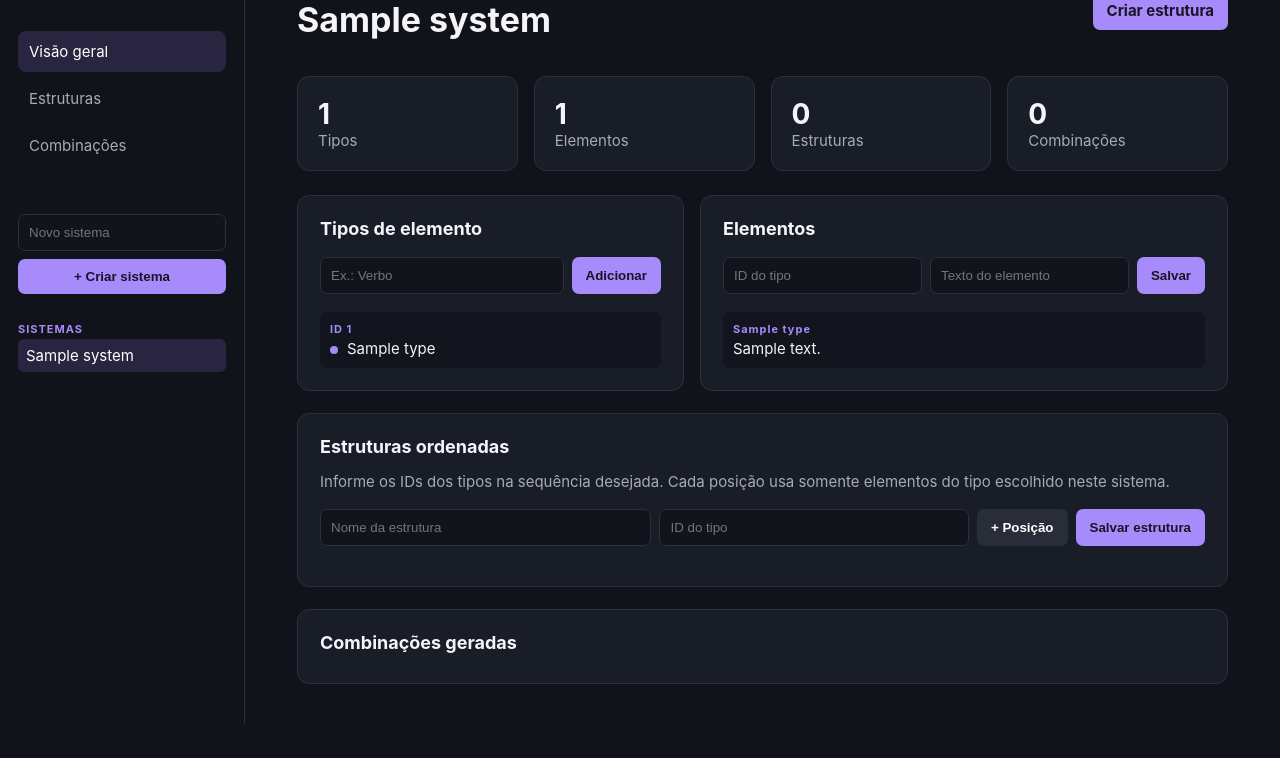
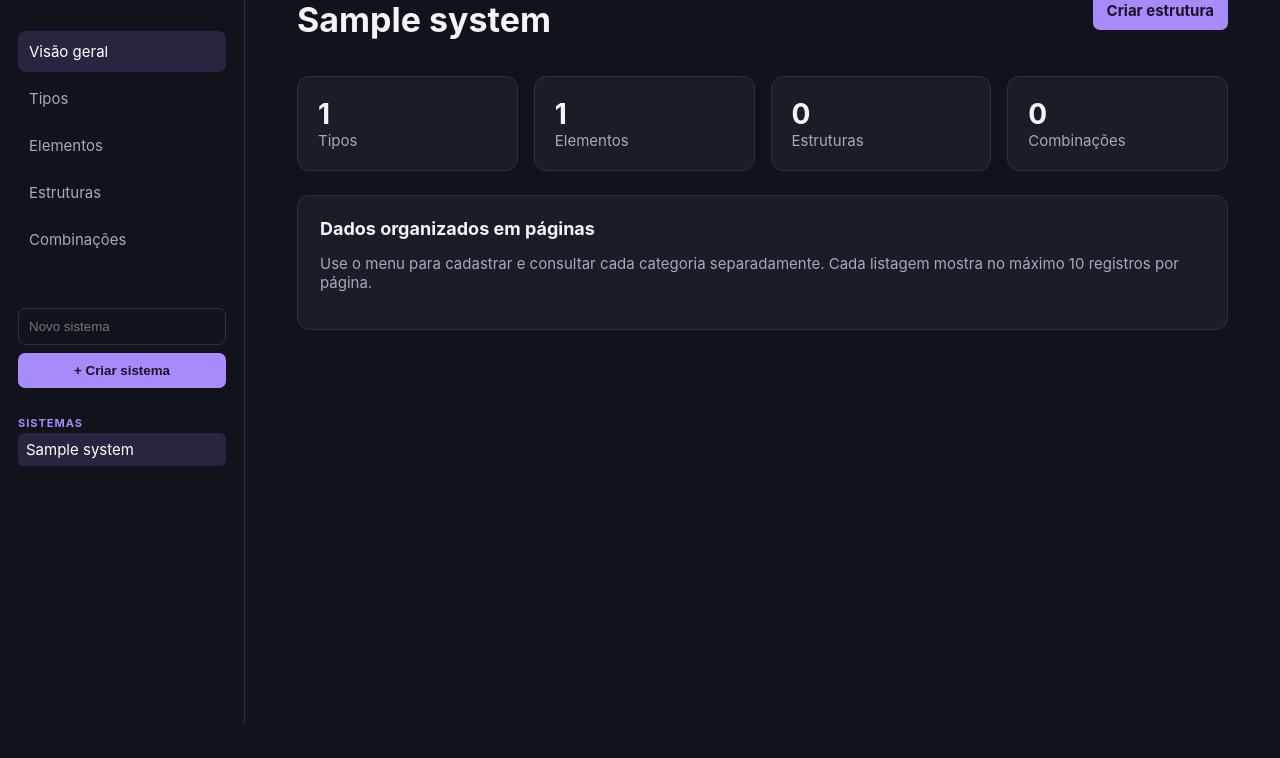
Before and after one commit to lirousme/variations, a PHP site: page / in a window 1280 px wide. Shown: the part 76-834 px from the top of the page. After the commit the page ends 800 px from the top, so only its background shows below. Run offline with PHP 8.4, Linux system fonts and the light colour scheme; tables that the repository leaves empty hold one stand-in row (values such as "Sample post").

Commit message:
Separate paginated data listings

```diff
--- a/database/schema.sql
+++ b/database/schema.sql
@@ -12,6 +12,7 @@ CREATE TABLE element_types (
   name VARCHAR(120) NOT NULL,
   created_at TIMESTAMP NOT NULL DEFAULT CURRENT_TIMESTAMP,
   UNIQUE KEY unique_type_per_system (system_id, name),
+  INDEX idx_types_system_id (system_id, id),
   CONSTRAINT fk_type_system FOREIGN KEY (system_id) REFERENCES systems(id) ON DELETE CASCADE
 ) ENGINE=InnoDB;
 CREATE TABLE elements (
@@ -22,7 +23,8 @@ CREATE TABLE elements (
   created_at TIMESTAMP NOT NULL DEFAULT CURRENT_TIMESTAMP,
   CONSTRAINT fk_element_system FOREIGN KEY (system_id) REFERENCES systems(id) ON DELETE CASCADE,
   CONSTRAINT fk_element_type FOREIGN KEY (element_type_id) REFERENCES element_types(id) ON DELETE RESTRICT,
-  INDEX idx_elements_system_type (system_id, element_type_id)
+  INDEX idx_elements_system_type (system_id, element_type_id),
+  INDEX idx_elements_system_id (system_id, id)
 ) ENGINE=InnoDB;
 CREATE TABLE combination_structures (
   id BIGINT UNSIGNED AUTO_INCREMENT PRIMARY KEY,
--- a/index.php
+++ b/index.php
@@ -1,49 +1,107 @@
 <?php
 declare(strict_types=1);
+
 require __DIR__ . '/src/Database.php';
 require __DIR__ . '/src/CombinationService.php';
 
-const PAGE_SIZE = 50;
+const PAGE_SIZE = 10;
+const PAGES = ['overview', 'types', 'elements', 'structures', 'combinations'];
+
 $db = Database::connect();
 $base = rtrim(getenv('APP_BASE_PATH') ?: dirname($_SERVER['SCRIPT_NAME'] ?? ''), '/');
+
 function go(string $url): never { header('Location: ' . $url); exit; }
 function id(string $key): int { return filter_input(INPUT_POST, $key, FILTER_VALIDATE_INT) ?: 0; }
-function page(string $key): int { return max(1, filter_input(INPUT_GET, $key, FILTER_VALIDATE_INT) ?: 1); }
+function pageNumber(): int { return max(1, filter_input(INPUT_GET, 'page_number', FILTER_VALIDATE_INT) ?: 1); }
+function url(string $page, int $systemId = 0, array $parameters = []): string {
+    global $base;
+    $query = array_filter(['system' => $systemId ?: null, 'page' => $page, ...$parameters], static fn($value) => $value !== null && $value !== '');
+    return $base . '/?' . http_build_query($query);
+}
 function queryPage(PDO $db, string $table, int $systemId, int $currentPage): array {
-    $count = $db->prepare("SELECT COUNT(*) FROM {$table} WHERE system_id = ?"); $count->execute([$systemId]); $total = (int) $count->fetchColumn();
-    $lastPage = max(1, (int) ceil($total / PAGE_SIZE)); $currentPage = min($currentPage, $lastPage);
+    $tables = ['element_types', 'elements', 'combination_structures', 'generated_combinations'];
+    if (!in_array($table, $tables, true)) throw new InvalidArgumentException('Tabela não permitida.');
+    $count = $db->prepare("SELECT COUNT(*) FROM {$table} WHERE system_id = ?");
+    $count->execute([$systemId]);
+    $total = (int) $count->fetchColumn();
+    $lastPage = max(1, (int) ceil($total / PAGE_SIZE));
+    $currentPage = min($currentPage, $lastPage);
     $items = $db->prepare("SELECT * FROM {$table} WHERE system_id = ? ORDER BY id DESC LIMIT " . PAGE_SIZE . ' OFFSET ' . (($currentPage - 1) * PAGE_SIZE));
-    $items->execute([$systemId]); return [$items->fetchAll(), $total, $currentPage, $lastPage];
+    $items->execute([$systemId]);
+    return [$items->fetchAll(), $total, $currentPage, $lastPage];
 }
-function pagination(string $key, int $currentPage, int $lastPage, int $systemId): string {
+function pagination(int $currentPage, int $lastPage, string $page, int $systemId, string $pageParameter = 'page_number'): string {
     if ($lastPage < 2) return '';
-    $href = static fn(int $number): string => '?system=' . $systemId . '&' . $key . '=' . $number;
-    $previous = $currentPage > 1 ? '<a href="' . $href($currentPage - 1) . '">← Anterior</a>' : '<span>← Anterior</span>';
-    $next = $currentPage < $lastPage ? '<a href="' . $href($currentPage + 1) . '">Próxima →</a>' : '<span>Próxima →</span>';
+    $previous = $currentPage > 1 ? '<a href="' . htmlspecialchars(url($page, $systemId, [$pageParameter => $currentPage - 1])) . '">← Anterior</a>' : '<span>← Anterior</span>';
+    $next = $currentPage < $lastPage ? '<a href="' . htmlspecialchars(url($page, $systemId, [$pageParameter => $currentPage + 1])) . '">Próxima →</a>' : '<span>Próxima →</span>';
     return '<nav class="pagination">' . $previous . '<b>Página ' . $currentPage . ' de ' . $lastPage . '</b>' . $next . '</nav>';
 }
+
 if ($_SERVER['REQUEST_METHOD'] === 'POST') {
-    $action = $_POST['action'] ?? ''; $systemId = id('system_id');
-    if ($action === 'system') { $db->prepare('INSERT INTO systems(name) VALUES(?)')->execute([trim($_POST['name'])]); $systemId = (int) $db->lastInsertId(); }
+    $action = $_POST['action'] ?? '';
+    $systemId = id('system_id');
+    $redirectPage = in_array($_POST['return_page'] ?? '', PAGES, true) ? $_POST['return_page'] : 'overview';
+
+    if ($action === 'system') {
+        $db->prepare('INSERT INTO systems(name) VALUES(?)')->execute([trim($_POST['name'])]);
+        go(url('overview', (int) $db->lastInsertId()));
+    }
     if ($action === 'type') $db->prepare('INSERT INTO element_types(system_id,name) VALUES(?,?)')->execute([$systemId, trim($_POST['name'])]);
-    if ($action === 'element') { $type = id('element_type_id'); $valid = $db->prepare('SELECT 1 FROM element_types WHERE id=? AND system_id=?'); $valid->execute([$type, $systemId]); if ($valid->fetchColumn()) $db->prepare('INSERT INTO elements(system_id,element_type_id,text_value) VALUES(?,?,?)')->execute([$systemId, $type, trim($_POST['text_value'])]); }
-    if ($action === 'structure') { $slots = array_values(array_filter(array_map('intval', $_POST['slots'] ?? []))); $valid = $db->prepare('SELECT COUNT(*) FROM element_types WHERE system_id=? AND id IN (' . implode(',', array_fill(0, count($slots), '?')) . ')'); if ($slots && ($valid->execute([$systemId, ...$slots]) || true) && (int) $valid->fetchColumn() === count(array_unique($slots))) $db->prepare('INSERT INTO combination_structures(system_id,name,slots) VALUES(?,?,?)')->execute([$systemId, trim($_POST['name']), json_encode($slots)]); }
-    if ($action === 'generate') { $new = (new CombinationService($db))->generate($systemId, id('structure_id')); go("{$base}/?system={$systemId}&created={$new}"); }
-    go("{$base}/?system={$systemId}");
+    if ($action === 'element') {
+        $type = id('element_type_id');
+        $valid = $db->prepare('SELECT 1 FROM element_types WHERE id = ? AND system_id = ?');
+        $valid->execute([$type, $systemId]);
+        if ($valid->fetchColumn()) $db->prepare('INSERT INTO elements(system_id,element_type_id,text_value) VALUES(?,?,?)')->execute([$systemId, $type, trim($_POST['text_value'])]);
+    }
+    if ($action === 'structure') {
+        $slots = array_values(array_filter(array_map('intval', $_POST['slots'] ?? [])));
+        if ($slots) {
+            $valid = $db->prepare('SELECT COUNT(*) FROM element_types WHERE system_id = ? AND id IN (' . implode(',', array_fill(0, count($slots), '?')) . ')');
+            $valid->execute([$systemId, ...$slots]);
+            if ((int) $valid->fetchColumn() === count(array_unique($slots))) $db->prepare('INSERT INTO combination_structures(system_id,name,slots) VALUES(?,?,?)')->execute([$systemId, trim($_POST['name']), json_encode($slots)]);
+        }
+    }
+    if ($action === 'generate') {
+        $new = (new CombinationService($db))->generate($systemId, id('structure_id'));
+        go(url('combinations', $systemId, ['created' => $new]));
+    }
+    go(url($redirectPage, $systemId));
 }
-$requestedSystemId = filter_input(INPUT_GET, 'system', FILTER_VALIDATE_INT) ?: 0; $system = null;
-if ($requestedSystemId) { $systemQuery = $db->prepare('SELECT * FROM systems WHERE id = ?'); $systemQuery->execute([$requestedSystemId]); $system = $systemQuery->fetch(); }
+
+$requestedSystemId = filter_input(INPUT_GET, 'system', FILTER_VALIDATE_INT) ?: 0;
+$system = null;
+if ($requestedSystemId) {
+    $systemQuery = $db->prepare('SELECT * FROM systems WHERE id = ?');
+    $systemQuery->execute([$requestedSystemId]);
+    $system = $systemQuery->fetch();
+}
 if (!$system) $system = $db->query('SELECT * FROM systems ORDER BY id LIMIT 1')->fetch();
-$systemId = (int) ($system['id'] ?? 0); $systemPage = page('systems_page'); $systemCount = (int) $db->query('SELECT COUNT(*) FROM systems')->fetchColumn(); $systemLastPage = max(1, (int) ceil($systemCount / PAGE_SIZE)); $systemPage = min($systemPage, $systemLastPage);
-$systems = $db->query('SELECT * FROM systems ORDER BY name, id LIMIT ' . PAGE_SIZE . ' OFFSET ' . (($systemPage - 1) * PAGE_SIZE))->fetchAll();
-[$types, $typeTotal, $typePage, $typeLastPage] = $systemId ? queryPage($db, 'element_types', $systemId, page('types_page')) : [[], 0, 1, 1];
-[$elements, $elementTotal, $elementPage, $elementLastPage] = $systemId ? queryPage($db, 'elements', $systemId, page('elements_page')) : [[], 0, 1, 1];
-[$structures, $structureTotal, $structurePage, $structureLastPage] = $systemId ? queryPage($db, 'combination_structures', $systemId, page('structures_page')) : [[], 0, 1, 1];
-[$combinations, $combinationTotal, $combinationPage, $combinationLastPage] = $systemId ? queryPage($db, 'generated_combinations', $systemId, page('combinations_page')) : [[], 0, 1, 1];
-// Resolve labels only for the records displayed on this page. Loading every type
-// would put millions of option nodes in the browser and defeat pagination.
-$visibleTypeIds = array_column($elements, 'element_type_id');
-foreach ($structures as $structure) foreach (json_decode($structure['slots'], true) ?: [] as $typeId) $visibleTypeIds[] = $typeId;
+$systemId = (int) ($system['id'] ?? 0);
+$currentPage = is_string($_GET['page'] ?? null) ? $_GET['page'] : 'overview';
+if (!in_array($currentPage, PAGES, true)) $currentPage = 'overview';
+
+$systemsPage = max(1, filter_input(INPUT_GET, 'systems_page', FILTER_VALIDATE_INT) ?: 1);
+$systemsTotal = (int) $db->query('SELECT COUNT(*) FROM systems')->fetchColumn();
+$systemsLastPage = max(1, (int) ceil($systemsTotal / PAGE_SIZE));
+$systemsPage = min($systemsPage, $systemsLastPage);
+$systems = $db->query('SELECT * FROM systems ORDER BY name, id LIMIT ' . PAGE_SIZE . ' OFFSET ' . (($systemsPage - 1) * PAGE_SIZE))->fetchAll();
+
+$totals = ['types' => 0, 'elements' => 0, 'structures' => 0, 'combinations' => 0];
+$items = [];
+$listPage = 1;
+$listLastPage = 1;
+if ($systemId) {
+    foreach (['types' => 'element_types', 'elements' => 'elements', 'structures' => 'combination_structures', 'combinations' => 'generated_combinations'] as $key => $table) {
+        $statement = $db->prepare("SELECT COUNT(*) FROM {$table} WHERE system_id = ?");
+        $statement->execute([$systemId]);
+        $totals[$key] = (int) $statement->fetchColumn();
+    }
+    $tableForPage = ['types' => 'element_types', 'elements' => 'elements', 'structures' => 'combination_structures', 'combinations' => 'generated_combinations'][$currentPage] ?? null;
+    if ($tableForPage) [$items, , $listPage, $listLastPage] = queryPage($db, $tableForPage, $systemId, pageNumber());
+}
+
+$visibleTypeIds = $currentPage === 'elements' ? array_column($items, 'element_type_id') : [];
+if ($currentPage === 'structures') foreach ($items as $structure) foreach (json_decode($structure['slots'], true) ?: [] as $typeId) $visibleTypeIds[] = $typeId;
 $visibleTypeIds = array_values(array_unique(array_map('intval', $visibleTypeIds)));
 $typeNames = [];
 if ($visibleTypeIds) {
@@ -51,9 +109,17 @@ if ($visibleTypeIds) {
     $labels->execute([$systemId, ...$visibleTypeIds]);
     $typeNames = array_column($labels->fetchAll(), 'name', 'id');
 }
-?><!doctype html><html lang="pt-BR"><head><meta charset="utf-8"><meta name="viewport" content="width=device-width,initial-scale=1"><title>Lexical Chunks</title><link rel="stylesheet" href="<?= htmlspecialchars($base) ?>/assets/app.css"></head><body>
-<aside><div class="brand">◈ <span>Lexical<br><b>Chunks</b></span></div><nav><a class="active" href="#visao">Visão geral</a><a href="#estruturas">Estruturas</a><a href="#resultados">Combinações</a></nav><form method="post" class="new-system"><input type="hidden" name="action" value="system"><input name="name" required placeholder="Novo sistema"><button>+ Criar sistema</button></form><div class="system-list"><span class="eyebrow">SISTEMAS</span><?php foreach ($systems as $listed): ?><a class="<?= $systemId === (int) $listed['id'] ? 'current' : '' ?>" href="?system=<?= $listed['id'] ?>"><?= htmlspecialchars($listed['name']) ?></a><?php endforeach; ?></div><?= pagination('systems_page', $systemPage, $systemLastPage, $systemId) ?></aside>
-<main><?php if (!$systemId): ?><section class="empty"><p>Comece criando um sistema.</p></section><?php else: ?><header><div><span class="eyebrow">SISTEMA ATIVO</span><h1><?= htmlspecialchars($system['name']) ?></h1></div><a href="#estruturas" class="button">Criar estrutura</a></header><?php if (isset($_GET['created'])): ?><div class="notice"><?= intval($_GET['created']) ?> combinações novas geradas.</div><?php endif; ?><section id="visao" class="cards"><article><strong><?= $typeTotal ?></strong><span>Tipos</span></article><article><strong><?= $elementTotal ?></strong><span>Elementos</span></article><article><strong><?= $structureTotal ?></strong><span>Estruturas</span></article><article><strong><?= $combinationTotal ?></strong><span>Combinações</span></article></section>
-<section class="grid"><article class="panel"><h2>Tipos de elemento</h2><form method="post"><input type="hidden" name="action" value="type"><input type="hidden" name="system_id" value="<?= $systemId ?>"><input name="name" required placeholder="Ex.: Verbo"><button>Adicionar</button></form><ul><?php foreach ($types as $type): ?><li><small>ID <?= $type['id'] ?></small><i></i><?= htmlspecialchars($type['name']) ?></li><?php endforeach; ?></ul><?= pagination('types_page', $typePage, $typeLastPage, $systemId) ?></article><article class="panel"><h2>Elementos</h2><form method="post"><input type="hidden" name="action" value="element"><input type="hidden" name="system_id" value="<?= $systemId ?>"><input name="element_type_id" type="number" min="1" required placeholder="ID do tipo"><input name="text_value" required placeholder="Texto do elemento"><button>Salvar</button></form><ul><?php foreach ($elements as $element): ?><li><small><?= htmlspecialchars($typeNames[$element['element_type_id']] ?? 'Tipo removido') ?></small><?= htmlspecialchars($element['text_value']) ?></li><?php endforeach; ?></ul><?= pagination('elements_page', $elementPage, $elementLastPage, $systemId) ?></article></section>
-<section id="estruturas" class="panel"><h2>Estruturas ordenadas</h2><p>Informe os IDs dos tipos na sequência desejada. Cada posição usa somente elementos do tipo escolhido neste sistema.</p><form method="post" class="structure"><input type="hidden" name="action" value="structure"><input type="hidden" name="system_id" value="<?= $systemId ?>"><input name="name" required placeholder="Nome da estrutura"><div id="slots"><input name="slots[]" type="number" min="1" required placeholder="ID do tipo"></div><button type="button" class="secondary" onclick="addSlot()">+ Posição</button><button>Salvar estrutura</button></form><div class="structures"><?php foreach ($structures as $structure): $slotLabels = array_map(fn($value) => $typeNames[$value] ?? 'Tipo removido', json_decode($structure['slots'], true)); ?><article><b><?= htmlspecialchars($structure['name']) ?></b><span><?= htmlspecialchars(implode(' → ', $slotLabels)) ?></span><form method="post"><input type="hidden" name="action" value="generate"><input type="hidden" name="system_id" value="<?= $systemId ?>"><input type="hidden" name="structure_id" value="<?= $structure['id'] ?>"><button>Gerar</button></form></article><?php endforeach; ?></div><?= pagination('structures_page', $structurePage, $structureLastPage, $systemId) ?></section>
-<section id="resultados" class="panel"><h2>Combinações geradas</h2><div class="results"><?php foreach ($combinations as $combination): ?><code><?= htmlspecialchars($combination['value_text']) ?></code><?php endforeach; ?></div><?= pagination('combinations_page', $combinationPage, $combinationLastPage, $systemId) ?></section><?php endif; ?></main><template id="slot-template"><input name="slots[]" type="number" min="1" required placeholder="ID do tipo"></template><script>function addSlot(){document.querySelector('#slots').append(document.querySelector('#slot-template').content.cloneNode(true))}</script></body></html>
+?>
+<!doctype html>
+<html lang="pt-BR"><head><meta charset="utf-8"><meta name="viewport" content="width=device-width,initial-scale=1"><title>Lexical Chunks</title><link rel="stylesheet" href="<?= htmlspecialchars($base) ?>/assets/app.css"></head><body>
+<aside><div class="brand">◈ <span>Lexical<br><b>Chunks</b></span></div><nav>
+<?php foreach (['overview' => 'Visão geral', 'types' => 'Tipos', 'elements' => 'Elementos', 'structures' => 'Estruturas', 'combinations' => 'Combinações'] as $page => $label): ?><a class="<?= $currentPage === $page ? 'active' : '' ?>" href="<?= htmlspecialchars(url($page, $systemId)) ?>"><?= $label ?></a><?php endforeach; ?>
+</nav><form method="post" class="new-system"><input type="hidden" name="action" value="system"><input name="name" required placeholder="Novo sistema"><button>+ Criar sistema</button></form><div class="system-list"><span class="eyebrow">SISTEMAS</span><?php foreach ($systems as $listed): ?><a class="<?= $systemId === (int) $listed['id'] ? 'current' : '' ?>" href="<?= htmlspecialchars(url($currentPage, (int) $listed['id'])) ?>"><?= htmlspecialchars($listed['name']) ?></a><?php endforeach; ?></div><?= pagination($systemsPage, $systemsLastPage, $currentPage, $systemId, 'systems_page') ?></aside>
+<main><?php if (!$systemId): ?><section class="empty"><p>Comece criando um sistema.</p></section><?php else: ?><header><div><span class="eyebrow">SISTEMA ATIVO</span><h1><?= htmlspecialchars($system['name']) ?></h1></div><a href="<?= htmlspecialchars(url('structures', $systemId)) ?>" class="button">Criar estrutura</a></header>
+<?php if (isset($_GET['created'])): ?><div class="notice"><?= intval($_GET['created']) ?> combinações novas geradas.</div><?php endif; ?>
+<?php if ($currentPage === 'overview'): ?><section class="cards"><article><strong><?= $totals['types'] ?></strong><span>Tipos</span></article><article><strong><?= $totals['elements'] ?></strong><span>Elementos</span></article><article><strong><?= $totals['structures'] ?></strong><span>Estruturas</span></article><article><strong><?= $totals['combinations'] ?></strong><span>Combinações</span></article></section><section class="panel overview"><h2>Dados organizados em páginas</h2><p>Use o menu para cadastrar e consultar cada categoria separadamente. Cada listagem mostra no máximo 10 registros por página.</p></section>
+<?php elseif ($currentPage === 'types'): ?><section class="panel"><h2>Tipos de elemento</h2><form method="post"><input type="hidden" name="action" value="type"><input type="hidden" name="return_page" value="types"><input type="hidden" name="system_id" value="<?= $systemId ?>"><input name="name" required placeholder="Ex.: Verbo"><button>Adicionar</button></form><ul><?php foreach ($items as $type): ?><li><small>ID <?= $type['id'] ?></small><i></i><?= htmlspecialchars($type['name']) ?></li><?php endforeach; ?></ul><?= pagination($listPage, $listLastPage, 'types', $systemId) ?></section>
+<?php elseif ($currentPage === 'elements'): ?><section class="panel"><h2>Elementos</h2><p>Informe o ID de um tipo pertencente a este sistema.</p><form method="post"><input type="hidden" name="action" value="element"><input type="hidden" name="return_page" value="elements"><input type="hidden" name="system_id" value="<?= $systemId ?>"><input name="element_type_id" type="number" min="1" required placeholder="ID do tipo"><input name="text_value" required placeholder="Texto do elemento"><button>Salvar</button></form><ul><?php foreach ($items as $element): ?><li><small><?= htmlspecialchars($typeNames[$element['element_type_id']] ?? 'Tipo removido') ?></small><?= htmlspecialchars($element['text_value']) ?></li><?php endforeach; ?></ul><?= pagination($listPage, $listLastPage, 'elements', $systemId) ?></section>
+<?php elseif ($currentPage === 'structures'): ?><section class="panel"><h2>Estruturas ordenadas</h2><p>Informe os IDs dos tipos na sequência desejada. Cada posição usa somente elementos do tipo escolhido neste sistema.</p><form method="post" class="structure"><input type="hidden" name="action" value="structure"><input type="hidden" name="return_page" value="structures"><input type="hidden" name="system_id" value="<?= $systemId ?>"><input name="name" required placeholder="Nome da estrutura"><div id="slots"><input name="slots[]" type="number" min="1" required placeholder="ID do tipo"></div><button type="button" class="secondary" onclick="addSlot()">+ Posição</button><button>Salvar estrutura</button></form><div class="structures"><?php foreach ($items as $structure): $slotLabels = array_map(fn($value) => $typeNames[$value] ?? 'Tipo removido', json_decode($structure['slots'], true) ?: []); ?><article><b><?= htmlspecialchars($structure['name']) ?></b><span><?= htmlspecialchars(implode(' → ', $slotLabels)) ?></span><form method="post"><input type="hidden" name="action" value="generate"><input type="hidden" name="system_id" value="<?= $systemId ?>"><input type="hidden" name="structure_id" value="<?= $structure['id'] ?>"><button>Gerar</button></form></article><?php endforeach; ?></div><?= pagination($listPage, $listLastPage, 'structures', $systemId) ?></section>
+<?php else: ?><section class="panel"><h2>Combinações geradas</h2><div class="results"><?php foreach ($items as $combination): ?><code><?= htmlspecialchars($combination['value_text']) ?></code><?php endforeach; ?></div><?= pagination($listPage, $listLastPage, 'combinations', $systemId) ?></section><?php endif; ?>
+<?php endif; ?></main><template id="slot-template"><input name="slots[]" type="number" min="1" required placeholder="ID do tipo"></template><script>function addSlot(){document.querySelector('#slots').append(document.querySelector('#slot-template').content.cloneNode(true))}</script></body></html>
```
Also changed, not shown: README.md.
